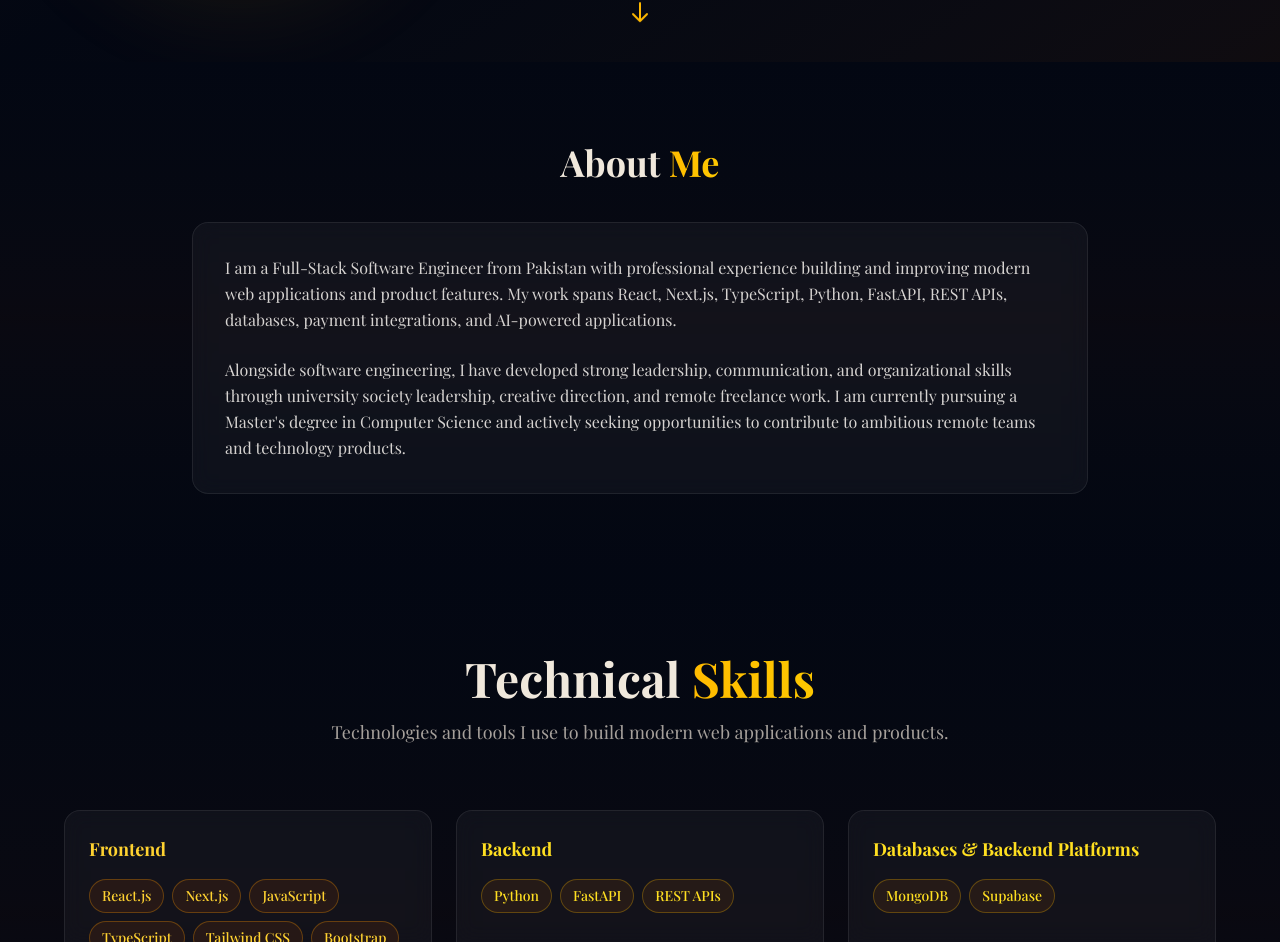
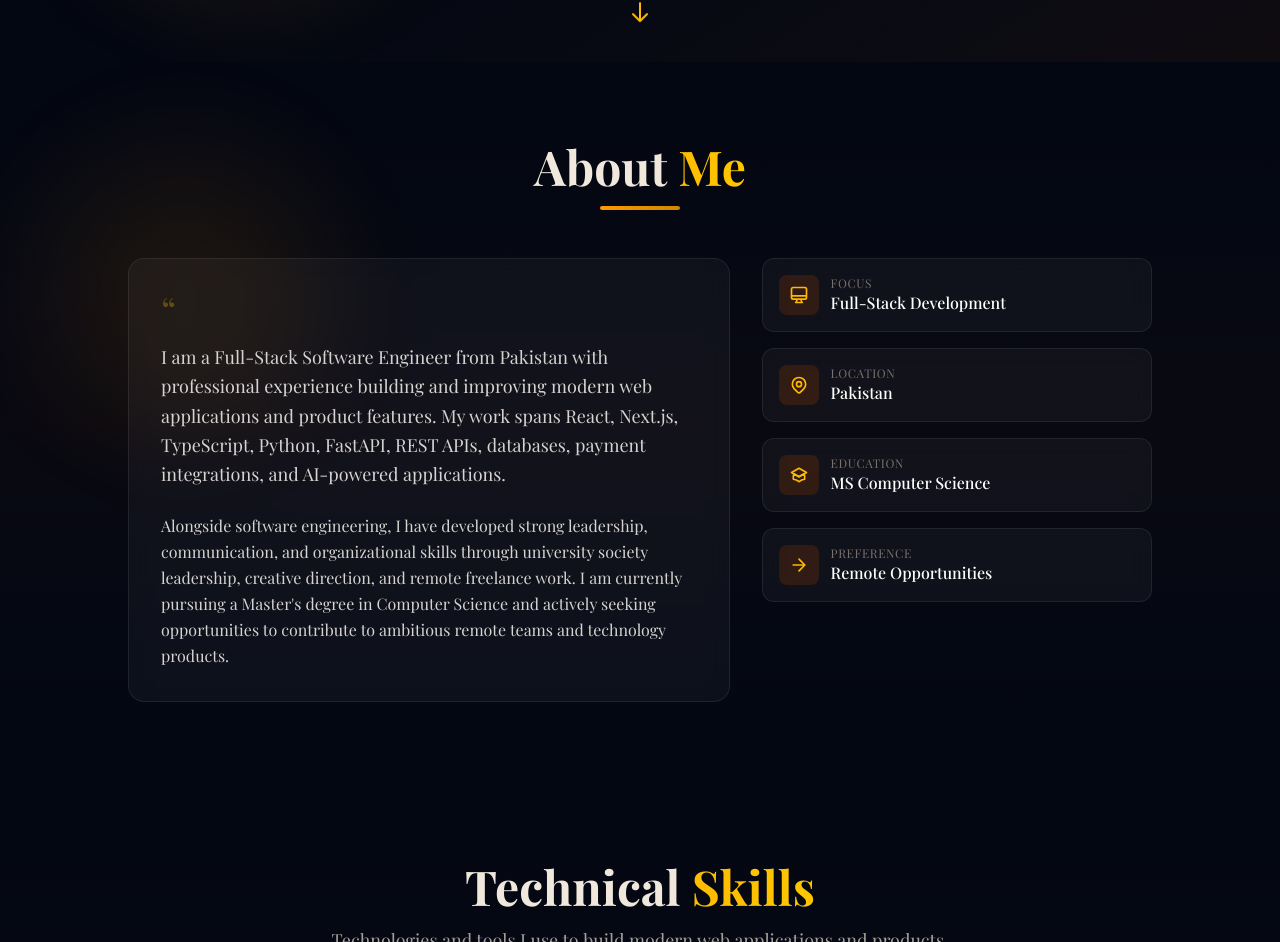
Before and after one commit to sherryadan/personal-portfolio, a Next.js app: page / in a window 1280 px wide. Shown: the part 834-1776 px from the top of the page. Built offline with nearby package versions, Linux system fonts and the light colour scheme; a web font is replaced by a local one.

Commit message:
Redesign About Me section with highlights grid and decorative elements

```diff
--- a/app/sections/AboutSection.tsx
+++ b/app/sections/AboutSection.tsx
@@ -1,43 +1,114 @@
 "use client";
 
 import { motion } from "framer-motion";
+
+const highlights = [
+  {
+    label: "Focus",
+    value: "Full-Stack Development",
+    icon: (
+      <svg className="w-5 h-5 text-amber-400" fill="none" stroke="currentColor" viewBox="0 0 24 24">
+        <path strokeLinecap="round" strokeLinejoin="round" strokeWidth={2} d="M9.75 17L9 20l-1 1h8l-1-1-.75-3M3 13h18M5 17h14a2 2 0 002-2V5a2 2 0 00-2-2H5a2 2 0 00-2 2v10a2 2 0 002 2z" />
+      </svg>
+    ),
+  },
+  {
+    label: "Location",
+    value: "Pakistan",
+    icon: (
+      <svg className="w-5 h-5 text-amber-400" fill="none" stroke="currentColor" viewBox="0 0 24 24">
+        <path strokeLinecap="round" strokeLinejoin="round" strokeWidth={2} d="M17.657 16.657L13.414 20.9a1.998 1.998 0 01-2.827 0l-4.244-4.243a8 8 0 1111.314 0z" />
+        <path strokeLinecap="round" strokeLinejoin="round" strokeWidth={2} d="M15 11a3 3 0 11-6 0 3 3 0 016 0z" />
+      </svg>
+    ),
+  },
+  {
+    label: "Education",
+    value: "MS Computer Science",
+    icon: (
+      <svg className="w-5 h-5 text-amber-400" fill="none" stroke="currentColor" viewBox="0 0 24 24">
+        <path strokeLinecap="round" strokeLinejoin="round" strokeWidth={2} d="M12 14l9-5-9-5-9 5 9 5z" />
+        <path strokeLinecap="round" strokeLinejoin="round" strokeWidth={2} d="M12 14l6.16-3.422a12.083 12.083 0 01.665 6.479A11.952 11.952 0 0012 20.055a11.952 11.952 0 00-6.824-2.998 12.078 12.078 0 01.665-6.479L12 14z" />
+      </svg>
+    ),
+  },
+  {
+    label: "Preference",
+    value: "Remote Opportunities",
+    icon: (
+      <svg className="w-5 h-5 text-amber-400" fill="none" stroke="currentColor" viewBox="0 0 24 24">
+        <path strokeLinecap="round" strokeLinejoin="round" strokeWidth={2} d="M5 12h14M12 5l7 7-7 7" />
+      </svg>
+    ),
+  },
+];
 
 export default function AboutSection({ id }: { id?: string }) {
   return (
     <section id={id} className="py-20 bg-gray-950 relative overflow-hidden scroll-mt-24">
       <div className="absolute inset-0 bg-gradient-to-b from-gray-950 via-amber-950/10 to-gray-950" />
+      <div className="absolute top-20 left-10 w-72 h-72 bg-amber-500/10 rounded-full blur-3xl animate-pulse-slow" />
 
       <div className="container mx-auto px-4 md:px-8 relative z-10">
-        <div className="max-w-4xl mx-auto">
+        <div className="max-w-5xl mx-auto">
           <motion.div
             initial={{ opacity: 0, y: 20 }}
             whileInView={{ opacity: 1, y: 0 }}
             viewport={{ once: true }}
             transition={{ duration: 0.6 }}
-            className="text-center mb-10"
+            className="text-center mb-12"
           >
-            <h2 className="text-3xl md:text-4xl font-bold mb-3">
+            <h2 className="text-4xl md:text-5xl font-bold mb-4">
               About
               <span className="bg-gradient-to-r from-amber-400 to-yellow-400 bg-clip-text text-transparent">
                 {" "}Me
               </span>
             </h2>
+            <div className="w-20 h-1 bg-gradient-to-r from-amber-500 to-yellow-600 mx-auto rounded-full" />
           </motion.div>
 
+          <div className="grid grid-cols-1 lg:grid-cols-5 gap-8 items-start">
             <motion.div
-            initial={{ opacity: 0, y: 20 }}
-            whileInView={{ opacity: 1, y: 0 }}
+              initial={{ opacity: 0, x: -30 }}
+              whileInView={{ opacity: 1, x: 0 }}
               viewport={{ once: true }}
-            transition={{ duration: 0.6, delay: 0.1 }}
-            className="glass rounded-2xl p-8 border border-amber-500/30"
+              transition={{ duration: 0.6 }}
+              className="lg:col-span-3 glass rounded-2xl p-8 border border-amber-500/30"
             >
-            <p className="text-stone-300 leading-relaxed mb-6">
+              <div className="text-4xl text-amber-400/30 leading-none mb-4">&ldquo;</div>
+              <p className="text-stone-300 leading-relaxed mb-6 text-lg">
                 I am a Full-Stack Software Engineer from Pakistan with professional experience building and improving modern web applications and product features. My work spans React, Next.js, TypeScript, Python, FastAPI, REST APIs, databases, payment integrations, and AI-powered applications.
               </p>
               <p className="text-stone-300 leading-relaxed">
                 Alongside software engineering, I have developed strong leadership, communication, and organizational skills through university society leadership, creative direction, and remote freelance work. I am currently pursuing a Master&apos;s degree in Computer Science and actively seeking opportunities to contribute to ambitious remote teams and technology products.
               </p>
             </motion.div>
+
+            <motion.div
+              initial={{ opacity: 0, x: 30 }}
+              whileInView={{ opacity: 1, x: 0 }}
+              viewport={{ once: true }}
+              transition={{ duration: 0.6, delay: 0.2 }}
+              className="lg:col-span-2 space-y-4"
+            >
+              {highlights.map((item) => (
+                <div
+                  key={item.label}
+                  className="glass rounded-xl p-4 border border-amber-500/20 hover:border-amber-500/40 transition-all duration-300"
+                >
+                  <div className="flex items-center gap-3">
+                    <div className="w-10 h-10 bg-amber-900/30 rounded-lg flex items-center justify-center flex-shrink-0">
+                      {item.icon}
+                    </div>
+                    <div>
+                      <p className="text-xs text-stone-500 uppercase tracking-wider">{item.label}</p>
+                      <p className="text-white font-medium">{item.value}</p>
+                    </div>
+                  </div>
+                </div>
+              ))}
+            </motion.div>
+          </div>
         </div>
       </div>
     </section>
```
Lines whose indentation alone changed are shown as unchanged.
